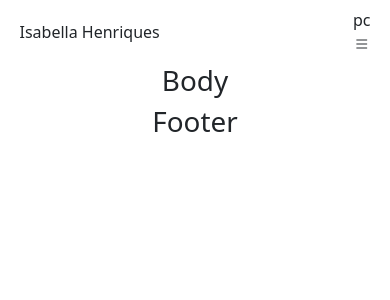
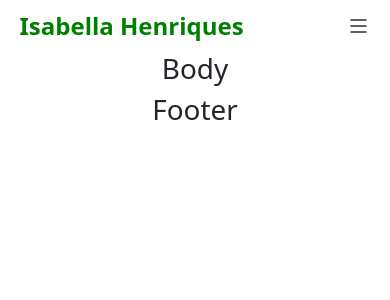
Before and after one commit to isabellagh/my-portfolio1, a React (Create React App) app: page / in a window 390 px wide. Shown: the top 300 px of the page. Built offline with nearby package versions, Linux system fonts and the light colour scheme.

Commit message:
responsive navbar

```diff
--- a/src/components/header/Navbar.js
+++ b/src/components/header/Navbar.js
@@ -14,9 +14,9 @@ function Navbar() {
         </div>
         <div className="mobile-menu">
           <div onClick={() => setIsOpen(!isOpen)}>
-            <i className="bi bi-list"></i>
+            <i className="bi bi-list menu-icon"></i>
           </div>
-          <div>{isOpen && <Mobile />}</div>
+          <div>{isOpen && <Mobile isOpen={isOpen} setIsOpen={setIsOpen} />}</div>
         </div>
       </div>
     </div>
--- a/src/components/header/navbar.css
+++ b/src/components/header/navbar.css
@@ -0,0 +1,45 @@
+.header {
+    display: flex;
+    justify-content: space-between;
+    flex: 1;
+    padding: 12px;
+    position: relative;
+    align-items: center;
+}
+
+.menu {
+    display: flex;
+    flex: 1;
+    justify-content: flex-end;
+}
+
+.menu-icon {
+    font-size: 24px;
+}
+
+.mobile-menu {
+    display: none;
+}
+
+.pc-menu {
+    display: flex;
+}
+
+.logo {
+    display: flex;
+    font-size: 36px;
+    color: green;
+    font-weight: 800;
+}
+
+@media only screen and (max-width: 720px) {
+    .mobile-menu {
+        display: flex;
+    }
+    .pc-menu {
+        display: none;
+    }
+    .logo {
+        font-size: 24px;
+    }
+}
```
